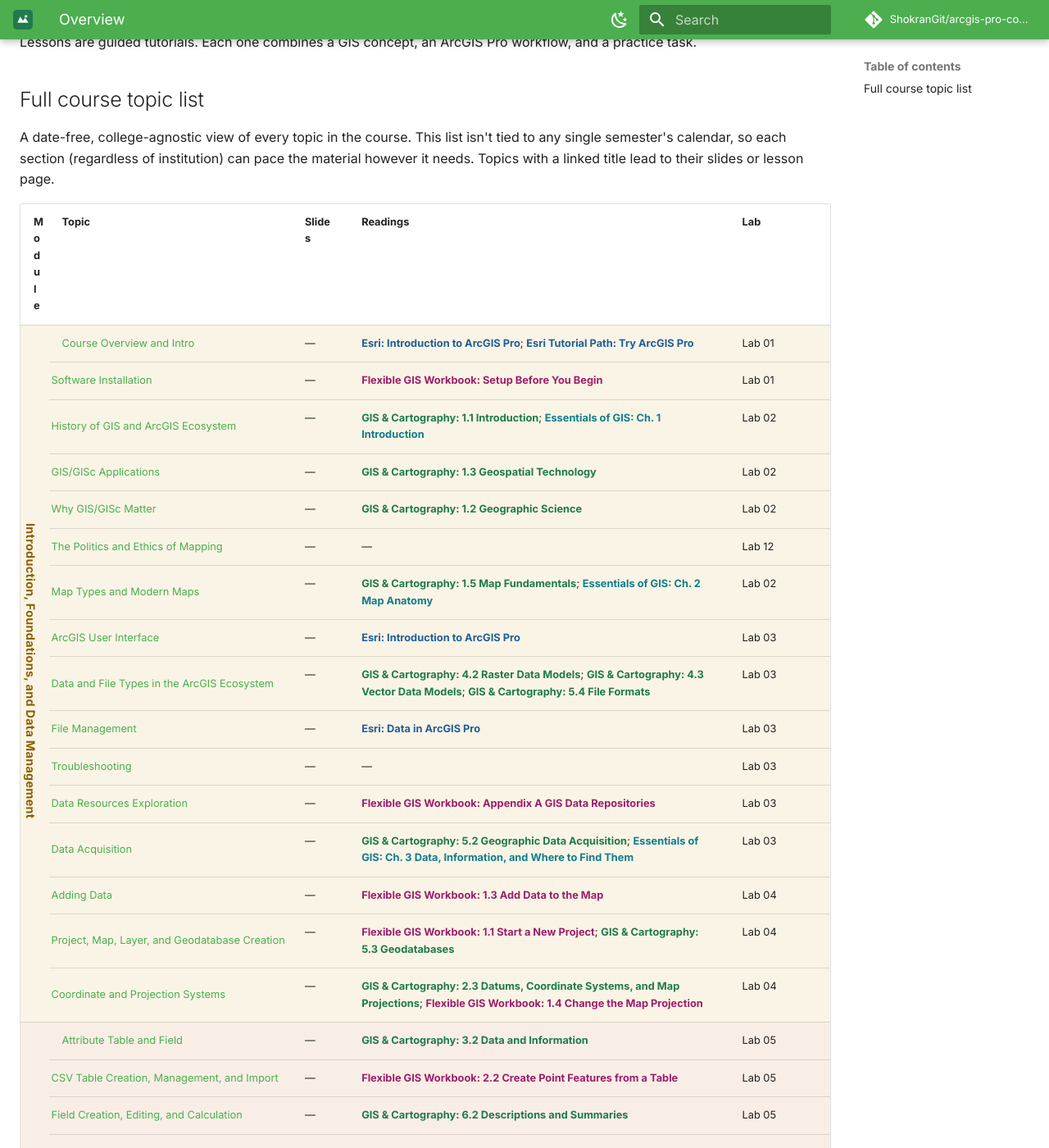
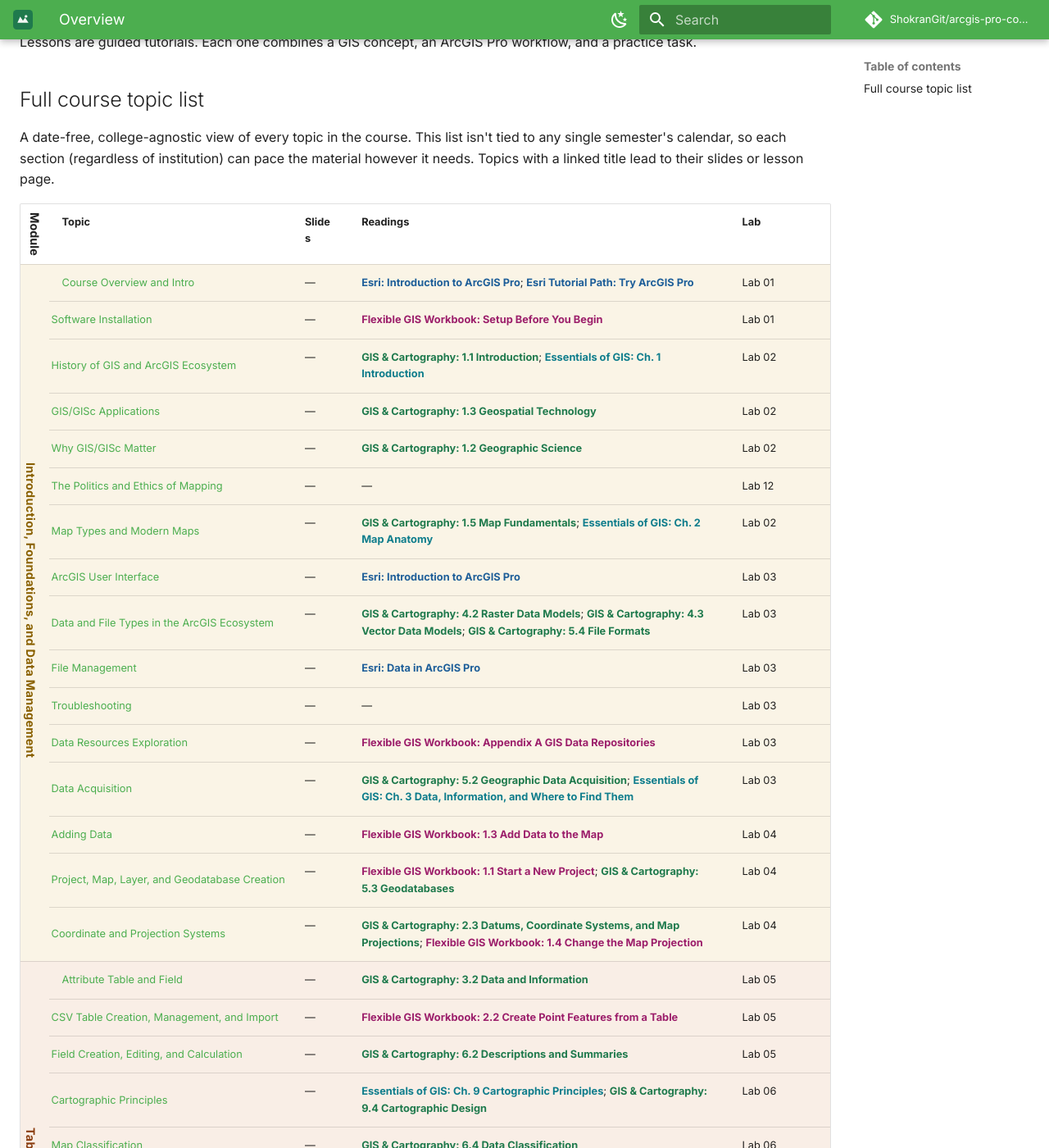
Before and after one commit to ShokranGit/arcgis-pro-course, an MkDocs documentation site: the page built from docs/lessons/index.md, in a window 1280 px wide and 1400 px high, scrolled down 230 px. Shown: the whole window at 82% size. Built offline with MkDocs 1.6.1 and Material for MkDocs 9.7.7, drawn with Linux system fonts in a browser that asks for light colours; comment, search, counter and statistics services are not loaded.

Commit message:
Update extra.css

```diff
--- a/docs/assets/css/extra.css
+++ b/docs/assets/css/extra.css
@@ -256,6 +256,14 @@
   text-align: center;
   vertical-align: middle;
 }
+.topics-table table th:first-child {
+  writing-mode: vertical-rl;
+  white-space: nowrap;
+  text-align: center;
+  vertical-align: middle;
+  padding: 0.5rem 0.15rem !important;
+  font-size: 0.72rem;
+}
 .topics-table .module-badge {
   display: inline-block;
   writing-mode: vertical-rl;
```
